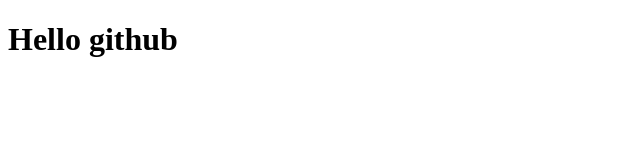
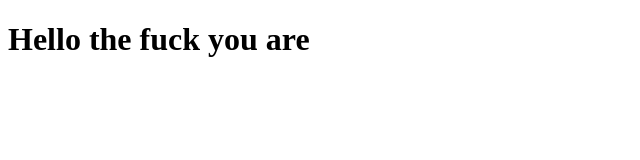
Before and after one commit to Sameerthe-Big-O/gtihb, a plain HTML site: page index.html in a window 1280 px wide. Shown: the whole page, without its empty margins (0-640 px from the left). Drawn offline with Linux system fonts and the light colour scheme.

Commit message:
changing the title

```diff
--- a/index.html
+++ b/index.html
@@ -7,6 +7,6 @@
     <title>Document</title>
 </head>
 <body>
-      <h1>Hello github </h1>
+      <h1>Hello the fuck you are</h1>
 </body>
 </html>
```
